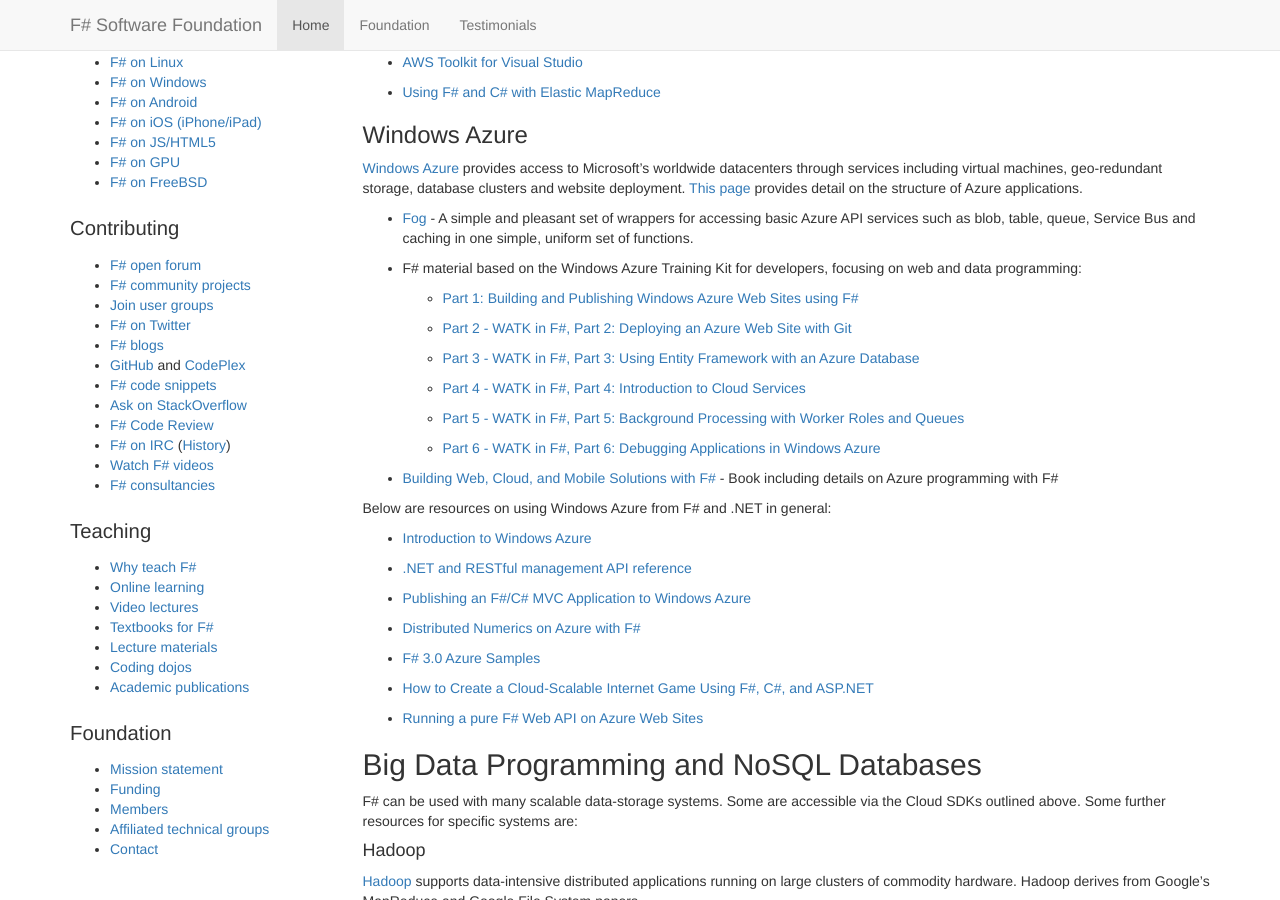
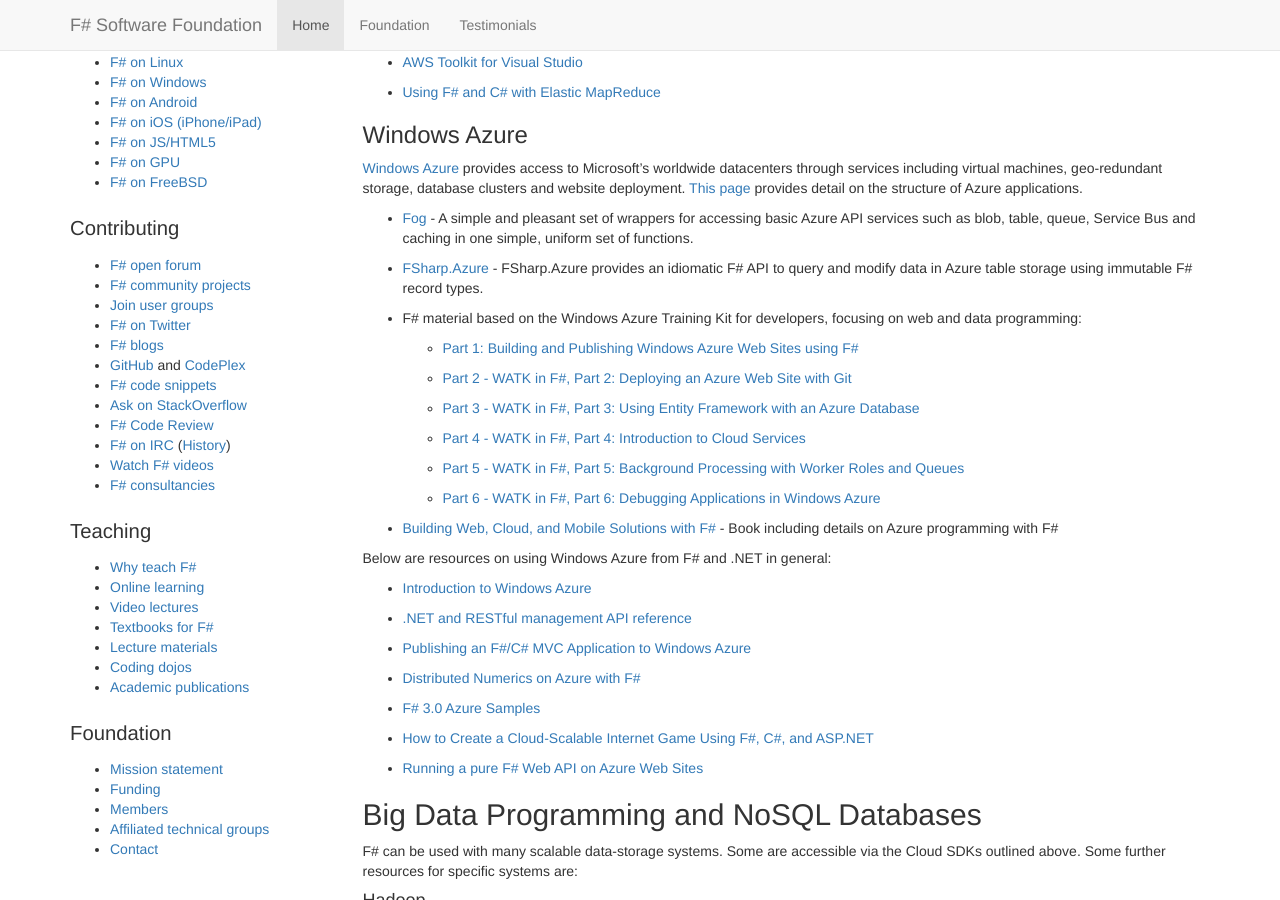
Before and after one commit to fsharp/fsharp.org, a Jekyll site: the page built from cloud/index.md, in a window 1280 px wide and 900 px high, scrolled down 427 px. Built offline with Jekyll 4.4.1, drawn with Linux system fonts in a browser that asks for light colours; nearby versions of some CDN libraries; some web fonts are replaced; comment, search, counter and statistics services are not loaded.

Commit message:
Added links to the FSharp.Azure project on the Community Projects and Cloud pages.

```diff
--- a/cloud/index.md
+++ b/cloud/index.md
@@ -35,6 +35,8 @@
  * [Fog](http://dmohl.github.io/Fog/) - A simple and pleasant set of wrappers for accessing
    basic Azure API services such as blob, table, queue, Service Bus and caching in one simple,
    uniform set of functions.
+
+ * [FSharp.Azure](https://github.com/daniel-chambers/FSharp.Azure) - FSharp.Azure provides an idiomatic F# API to query and modify data in Azure table storage using immutable F# record types.
 
  * F# material based on the Windows Azure Training Kit for developers, focusing on web and data programming:
 
```
Also changed, not shown: community/projects/index.md (+1 -0 lines), images/thumbs/FSharp.Azure.png (added).
